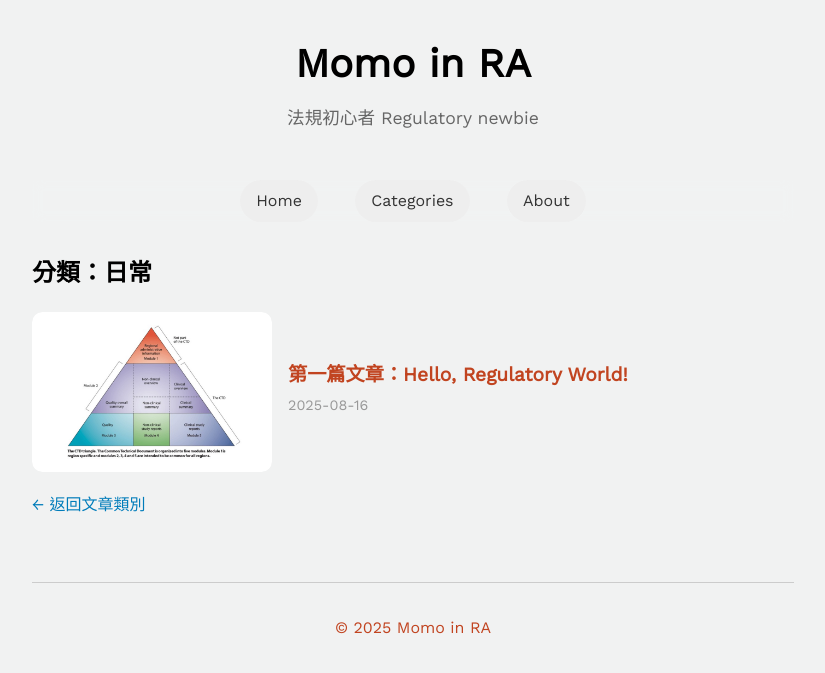
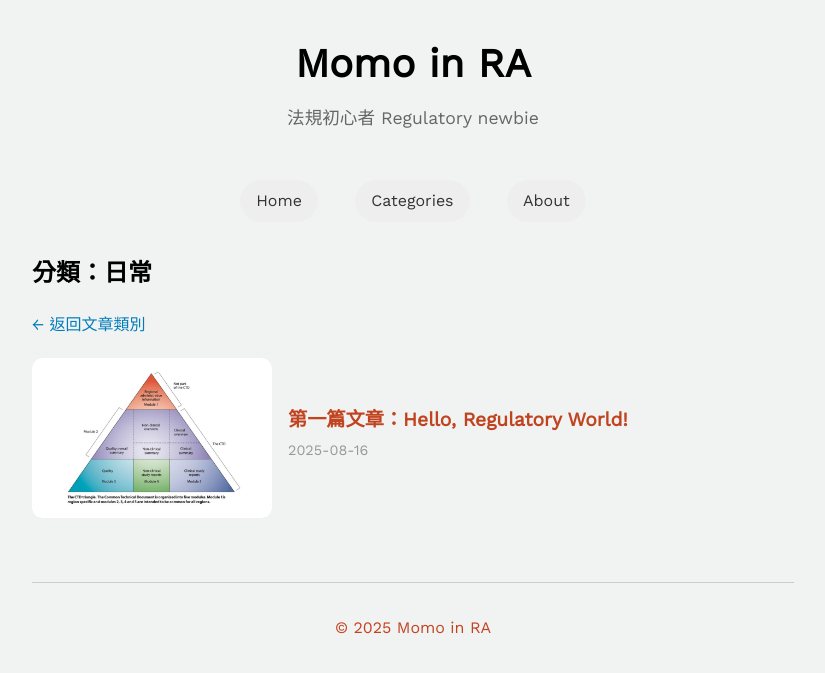
Before and after one commit to MomoInRA/github.io, a Jekyll site: the page built from category/日常.md, in a window 1280 px wide. Shown: the top 673 px of the page, without its empty margins (227-1052 px from the left). Built offline with Jekyll 4.4.1, drawn with Linux system fonts in a browser that asks for light colours.

Commit message:
Update category.html

```diff
--- a/_layouts/category.html
+++ b/_layouts/category.html
@@ -2,6 +2,10 @@
 layout: default
 ---
 <h2>分類：{{ page.category }}</h2>
+
+<p style="margin:0 0 .75rem;">
+  <a href="{{ '/categories/' | relative_url }}">← 返回文章類別</a>
+</p>
 
 <ul class="post-list">
   {% assign cat = page.category %}
@@ -30,6 +34,3 @@ layout: default
     </li>
   {% endfor %}
 </ul>
-<p style="margin:0 0 .75rem;">
-  <a href="{{ '/categories/' | relative_url }}">← 返回文章類別</a>
-</p>
```
